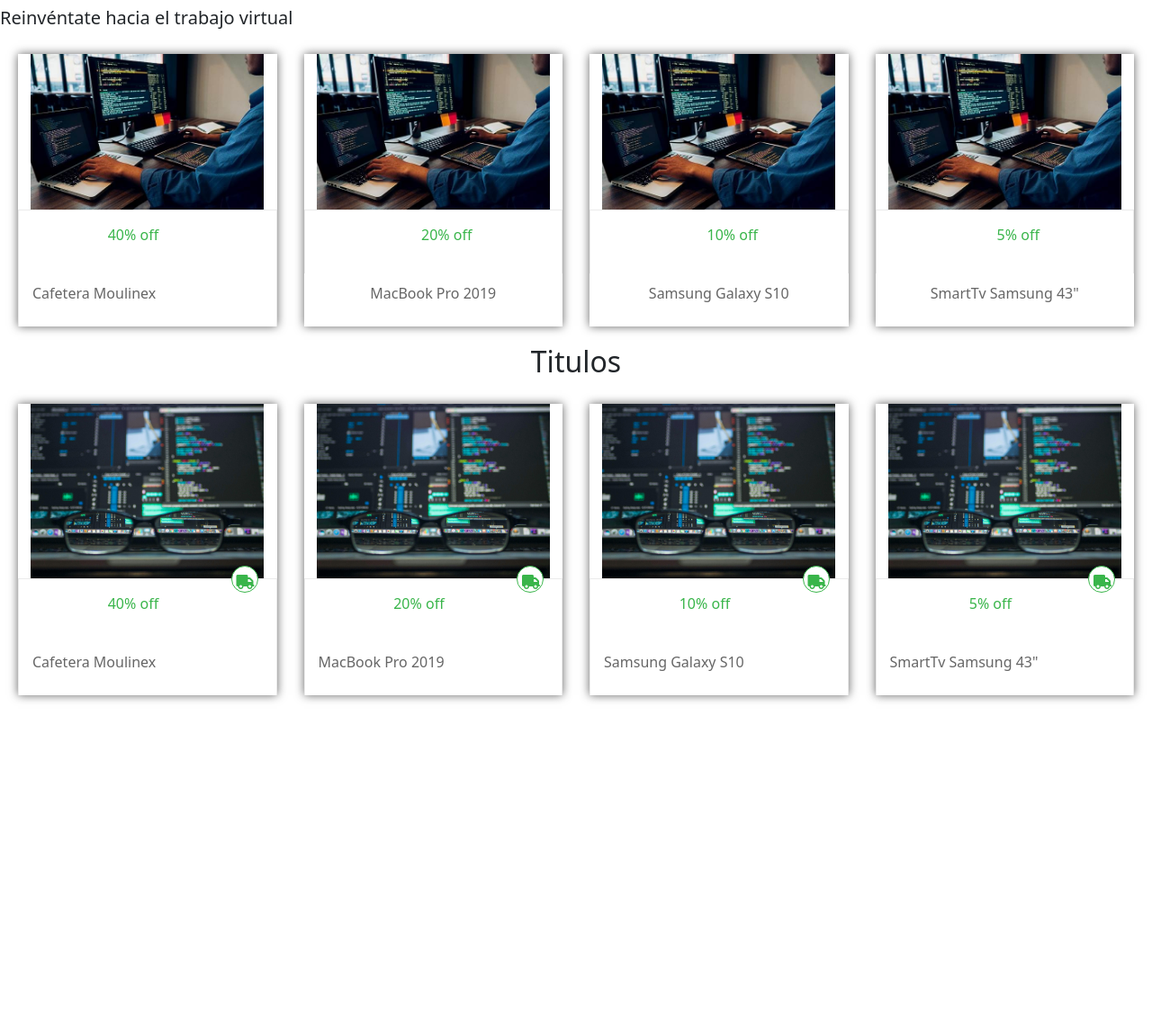
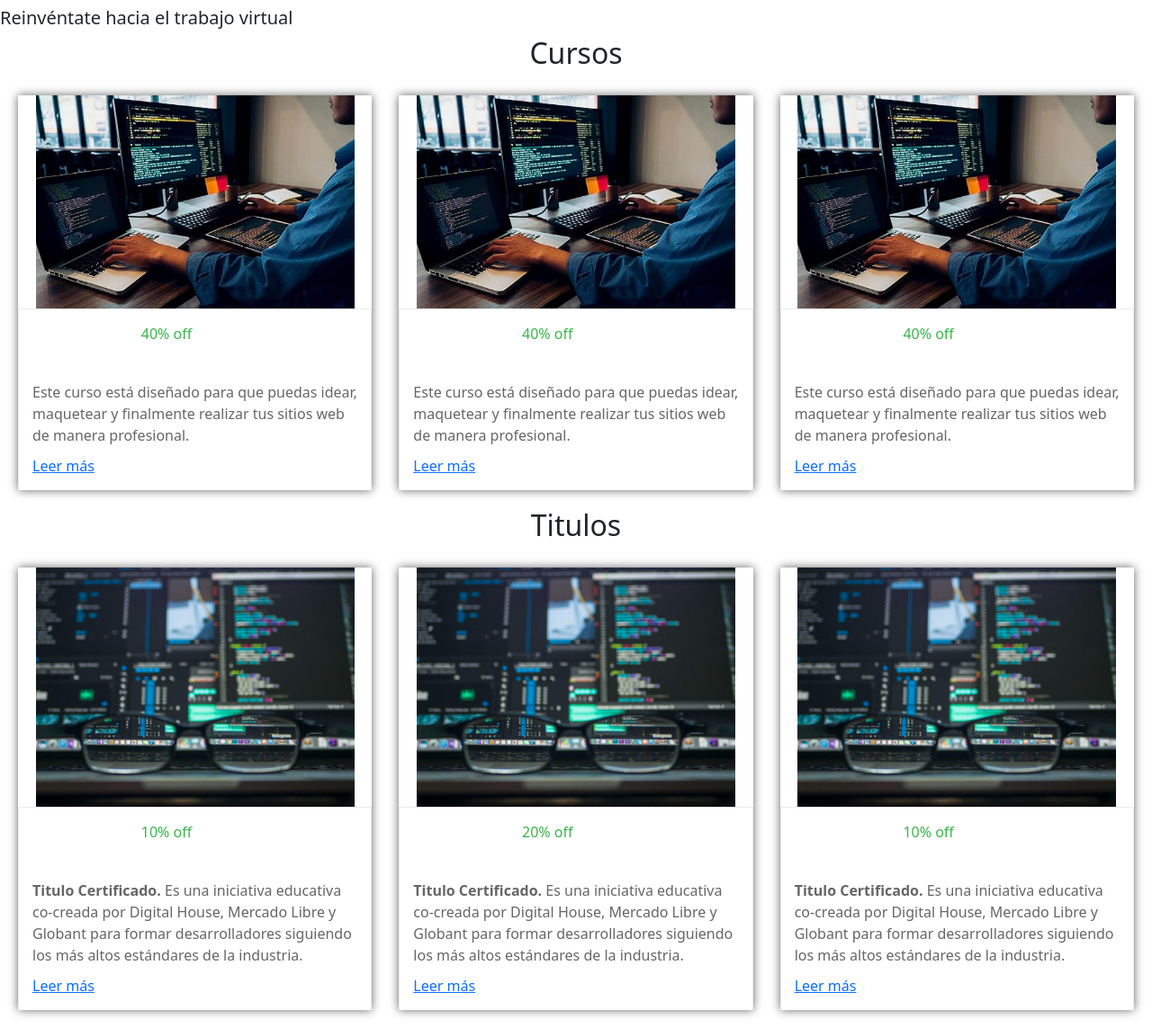
Before and after one commit to DH-Comision-07/grupo_2_digitalAmaru, a Node server app: page / in a window 1280 px wide. Shown: the part 839-1982 px from the top of the page at 90% size. Before the commit the page ends 1619 px from the top, so only its background shows below. Run offline with Node 20, Linux system fonts and the light colour scheme; some libraries are stand-ins or nearby versions.

Commit message:
agregado final index

```diff
--- a/src/views/index.ejs
+++ b/src/views/index.ejs
@@ -40,7 +40,7 @@
 <!------------------------------------------------->
 
 <section class="last-view">
-
+    <h2 class="titular">Cursos</h2>
     <article class="producto__contenedor">
         <div class="producto">
             <img src="/images/cursospng.jpeg" alt="cafetera">
@@ -50,38 +50,39 @@
 
                         <p class="descuento">40% off</p>
                     </div>
-                        <p class="descripcion">Cafetera Moulinex</p>
+                    <div>
+                        <p class="descripcion">Este curso está diseñado para que puedas idear, maquetear y finalmente realizar tus sitios web de manera profesional.</p>
+                        <a href="#" class="ctn">Leer más</a>
+                    </div>
                 </div>
         </div>
 
         <div class="producto">
-            <img src="/images/cursospng.jpeg" alt="MacBook">
+            <img src="/images/cursospng.jpeg" alt="cafetera">
                 <div class="producto__info">
 
+                    <div class="precio-descuento">
 
-                        <p class="descuento">20% off</p>
+                        <p class="descuento">40% off</p>
                     </div>
-                        <p class="descripcion">MacBook Pro 2019</p>
+                    <div>
+                        <p class="descripcion">Este curso está diseñado para que puedas idear, maquetear y finalmente realizar tus sitios web de manera profesional.</p>
+                        <a href="#" class="ctn">Leer más</a>
+                    </div>
                 </div>
         </div>
         <div class="producto">
-            <img src="/images/cursospng.jpeg" alt="Samsung">
+            <img src="/images/cursospng.jpeg" alt="cafetera">
                 <div class="producto__info">
 
+                    <div class="precio-descuento">
 
-                        <p class="descuento">10% off</p>
+                        <p class="descuento">40% off</p>
                     </div>
-                    <p class="descripcion">Samsung Galaxy S10</p>
+                    <div>
+                        <p class="descripcion">Este curso está diseñado para que puedas idear, maquetear y finalmente realizar tus sitios web de manera profesional.</p>
+                        <a href="#" class="ctn">Leer más</a>
                     </div>
-        </div>
-        <div class="producto">
-                <img src="/images/cursospng.jpeg" alt="Tv">
-                    <div class="producto__info">
-
-
-                        <p class="descuento">5% off</p>
-                    </div>
-                        <p class="descripcion">SmartTv Samsung 43"</p>
                 </div>
         </div>
     </article>
@@ -91,54 +92,46 @@
     <h2 class="titular">Titulos</h2>
         <article class="producto__contenedor">
             <div class="producto">
-                <img src="/images/cursos.jpg" alt="cafetera">
+                <img src="/images/cursos.jpg" alt="curso">
                     <div class="producto__info">
-                            <div class="producto__borde-icono"><i class="fa-solid fa-truck"></i>
-                        </div>
+
                         <div class="precio-descuento">
 
-                            <p class="descuento">40% off</p>
+                        <p class="descuento">10% off</p>
                     </div>
-                            <p class="descripcion">Cafetera Moulinex</p>
+                        <p class="descripcion"><b>Titulo Certificado. </b>Es una iniciativa educativa co-creada por Digital House, Mercado Libre y Globant para formar desarrolladores siguiendo los más altos estándares de la industria.</p>
+                        <a href="#" class="ctn">Leer más</a>
                     </div>
+
             </div>
 
             <div class="producto">
-                    <img src="/images/cursos.jpg" alt="MacBook">
+                <img src="/images/cursos.jpg" alt="curso">
                     <div class="producto__info">
-                            <div class="producto__borde-icono"><i class="fa-solid fa-truck"></i>
-                            </div>
+
                         <div class="precio-descuento">
 
                         <p class="descuento">20% off</p>
                     </div>
-                                <p class="descripcion">MacBook Pro 2019</p>
+                        <p class="descripcion"><b>Titulo Certificado. </b>Es una iniciativa educativa co-creada por Digital House, Mercado Libre y Globant para formar desarrolladores siguiendo los más altos estándares de la industria.</p>
+                        <a href="#" class="ctn">Leer más</a>
                     </div>
+
             </div>
             <div class="producto">
-                <img src="/images/cursos.jpg" alt="Samsung">
+                <img src="/images/cursos.jpg" alt="curso">
                     <div class="producto__info">
-                        <div class="producto__borde-icono"><i class="fa-solid fa-truck"></i>
-                        </div>
+
                         <div class="precio-descuento">
 
                         <p class="descuento">10% off</p>
                     </div>
-                        <p class="descripcion">Samsung Galaxy S10</p>
+                        <p class="descripcion"><b>Titulo Certificado. </b>Es una iniciativa educativa co-creada por Digital House, Mercado Libre y Globant para formar desarrolladores siguiendo los más altos estándares de la industria.</p>
+                        <a href="#" class="ctn">Leer más</a>
                     </div>
+
             </div>
-            <div class="producto">
-                    <img src="/images/cursos.jpg" alt="Tv">
-                        <div class="producto__info">
-                            <div class="producto__borde-icono"><i class="fa-solid fa-truck"></i>
-                            </div>
-                            <div class="precio-descuento">
 
-                            <p class="descuento">5% off</p>
-                        </div>
-                            <p class="descripcion">SmartTv Samsung 43"</p>
-                    </div>
-            </div>
         </article>
 </section
 
```
Lines whose indentation alone changed are shown as unchanged.
